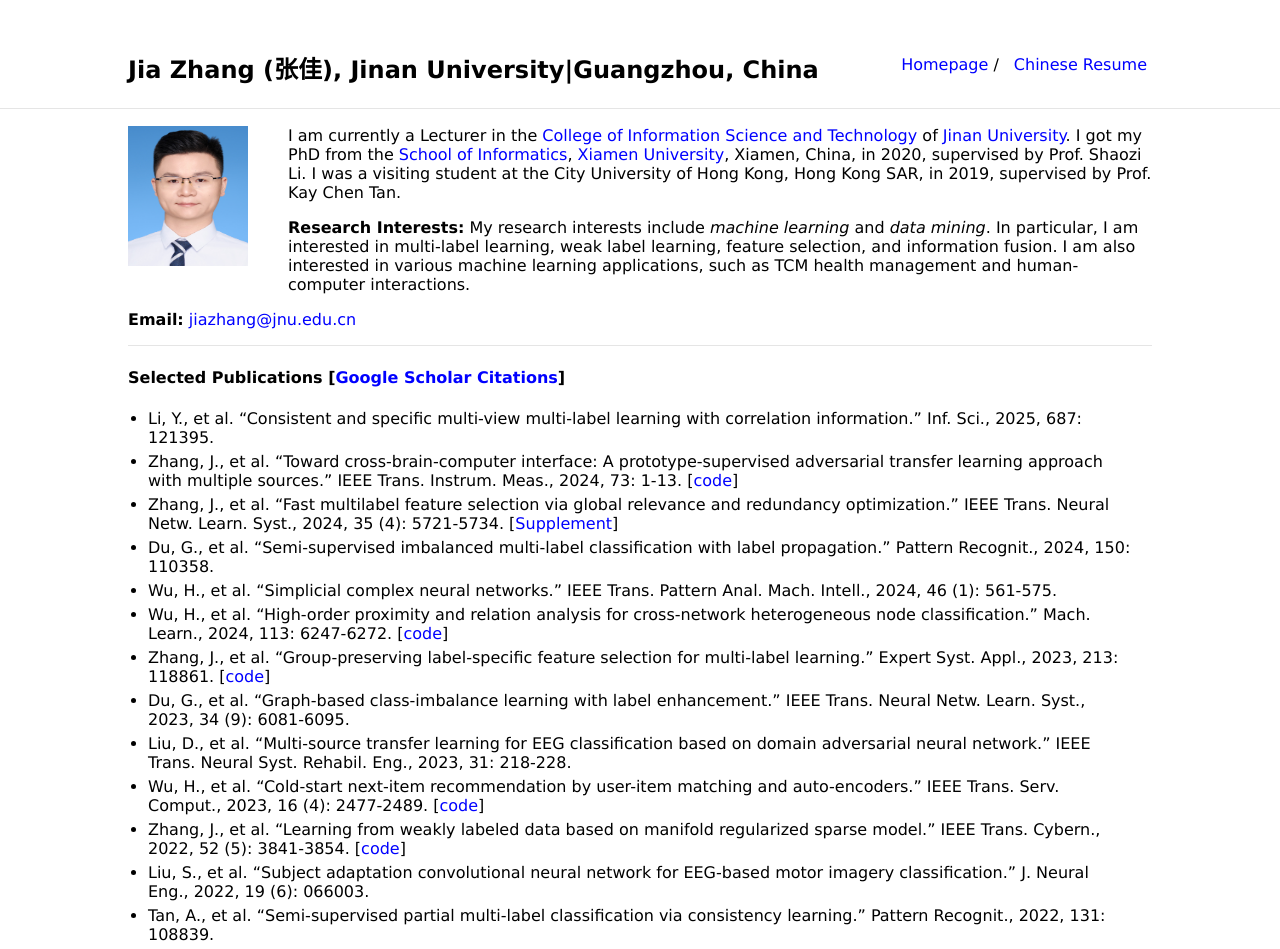
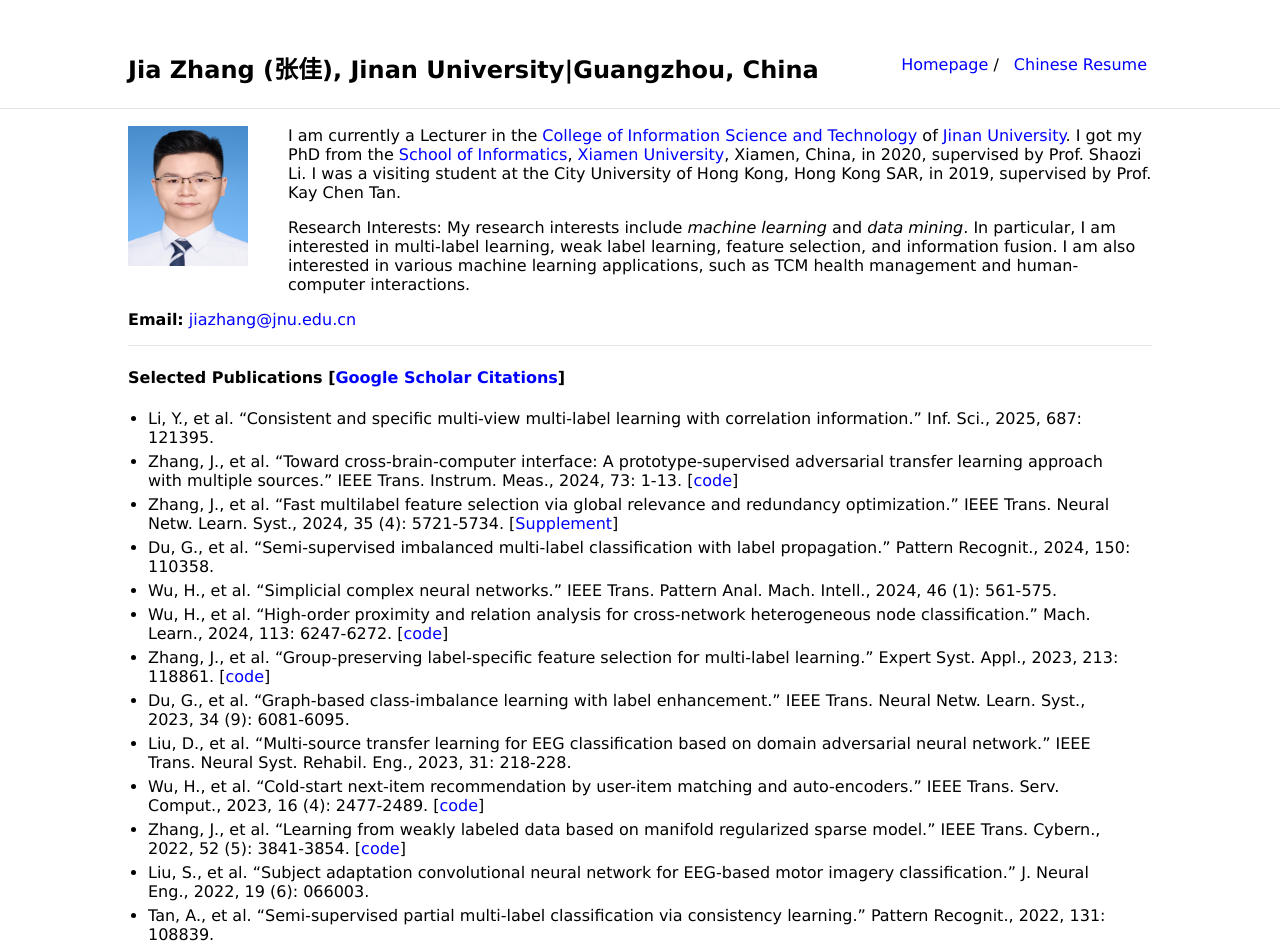
Before and after one commit to jiazhang-ml/jiazhang-ml.github.io, a Jekyll site: the page built from index.md, in a window 1280 px wide. Shown: the top 949 px of the page. Built offline with Jekyll 4.4.1, drawn with Linux system fonts in a browser that asks for light colours.

```diff
--- a/index.md
+++ b/index.md
@@ -7,7 +7,7 @@ layout: default
 
 I am currently a Lecturer in the [College of Information Science and Technology](https://xxxy.jnu.edu.cn/main.htm) of [Jinan University](https://www.jnu.edu.cn/). I got my PhD from the [School of Informatics](https://informatics.xmu.edu.cn/), [Xiamen University](https://www.xmu.edu.cn/), Xiamen, China, in 2020, supervised by Prof. Shaozi Li. I was a visiting student at the City University of Hong Kong, Hong Kong SAR, in 2019, supervised by Prof. Kay Chen Tan.
 
-**Research Interests:** My research interests include *machine learning* and *data mining*. In particular, I am interested in multi-label learning, weak label learning, feature selection, and information fusion. I am also interested in various machine learning applications, such as TCM health management and human-computer interactions.
+Research Interests: My research interests include *machine learning* and *data mining*. In particular, I am interested in multi-label learning, weak label learning, feature selection, and information fusion. I am also interested in various machine learning applications, such as TCM health management and human-computer interactions.
 
 **Email:** [jiazhang@jnu.edu.cn](mailto:jiazhang@jnu.edu.cn)
 
```
